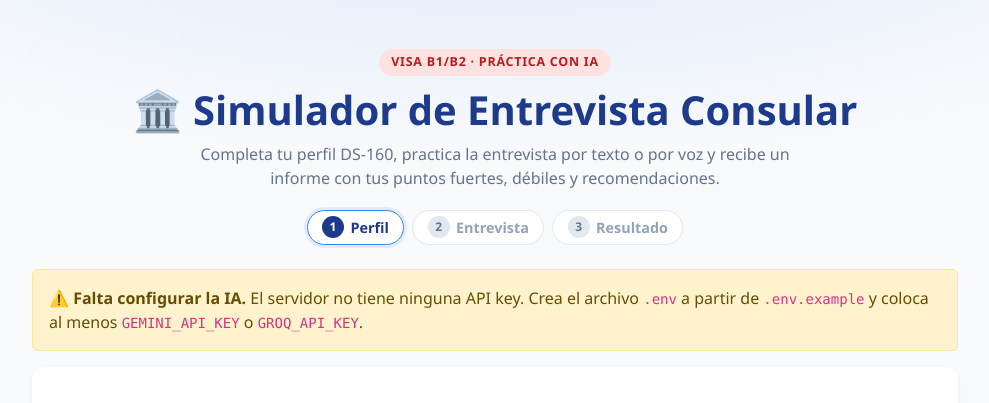
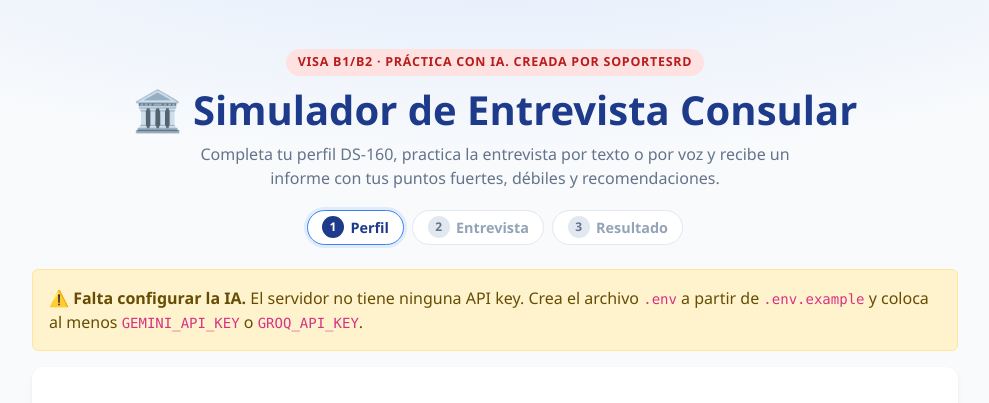
Before and after one commit to MarvinHs/SimuladorDs, a PHP site: page / in a window 1280 px wide. Shown: the top 403 px of the page, without its empty margins (145-1134 px from the left). Run offline with PHP 8.4, Linux system fonts and the light colour scheme; data that the repository does not hold is empty.

Commit message:
Update hero badge text in index.php

```diff
--- a/index.php
+++ b/index.php
@@ -27,7 +27,7 @@
 <body>
 <div class="container py-5 app-container">
     <header class="hero text-center mb-4">
-        <span class="hero-badge">Visa B1/B2 · Práctica con IA</span>
+        <span class="hero-badge">Visa B1/B2 · Práctica con IA. Creada Por SoportesRd</span>
         <h1 class="hero-title">🏛️ Simulador de Entrevista Consular</h1>
         <p class="hero-subtitle">Completa tu perfil DS-160, practica la entrevista por texto o por voz y recibe un informe con tus puntos fuertes, débiles y recomendaciones.</p>
         <ol class="stepper" aria-label="Progreso">
```
